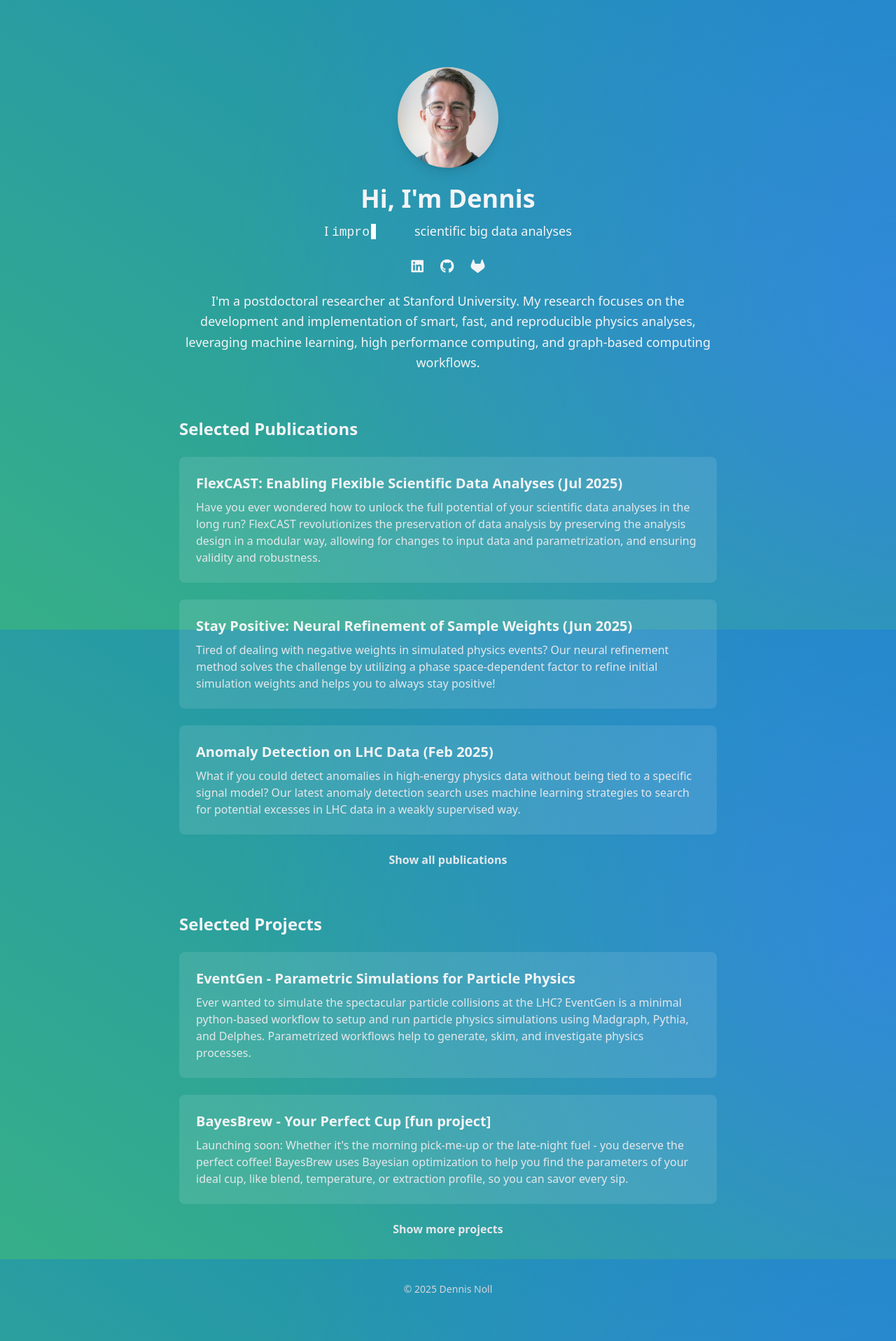
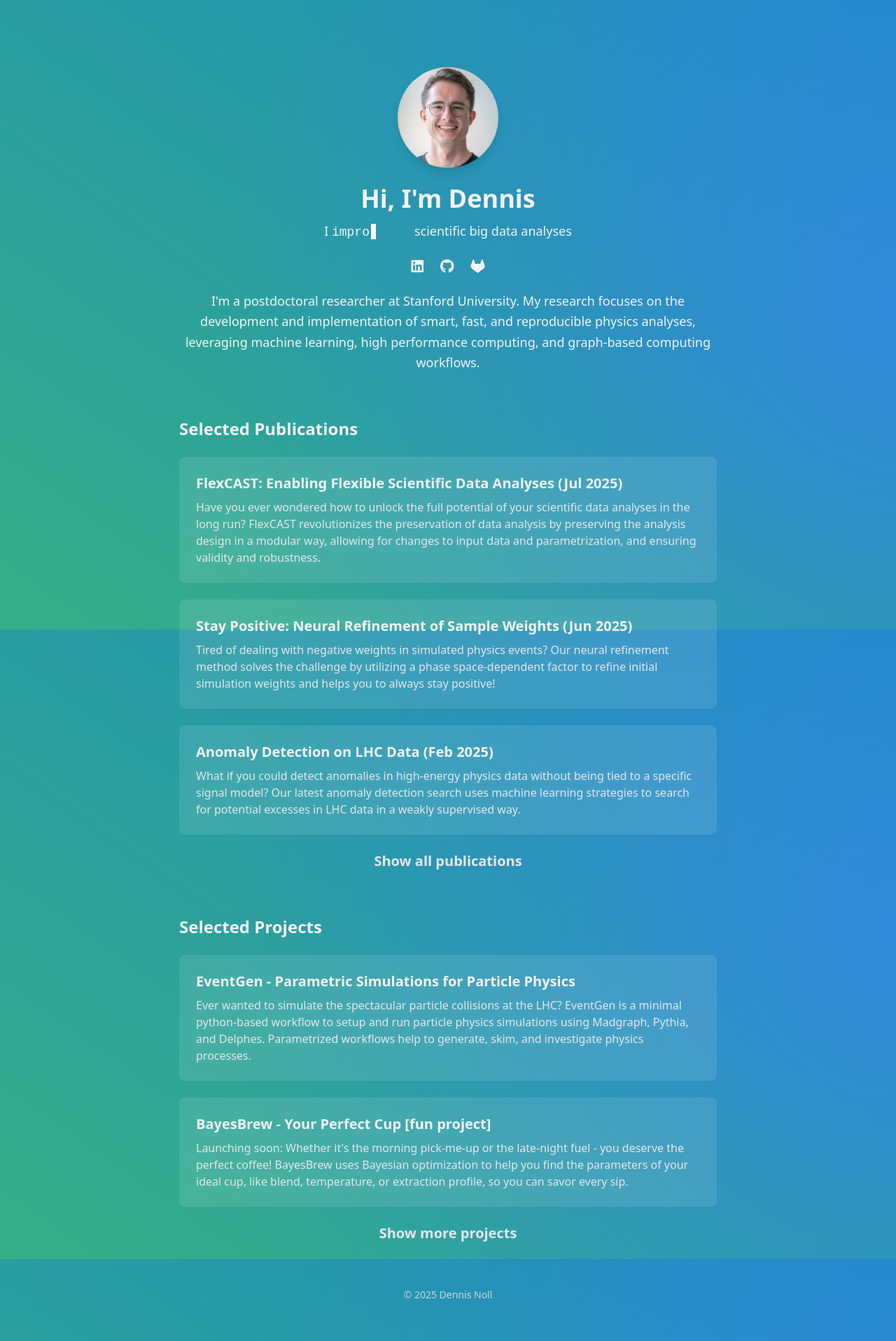
Before and after one commit to Nollde/nollde.github.io, a Jekyll site: the page index.html, which Jekyll copies as it is, in a window 1280 px wide. Shown: the whole page at 70% size. Built offline with Jekyll 4.4.1, drawn with Linux system fonts in a browser that asks for light colours; nearby versions of some CDN libraries.

Commit message:
[dev] adapt show more

```diff
--- a/index.html
+++ b/index.html
@@ -66,7 +66,7 @@
                 <p class="text-gray-200">What if you could detect anomalies in high-energy physics data without being tied to a specific signal model? Our latest anomaly detection search uses machine learning strategies to search for potential excesses in LHC data in a weakly supervised way.</p>
             </a>
         </div>
-        <div class="text-center text-gray-200 font-bold mt-6">
+        <div class="text-center text-xl font-bold mt-6">
             <a href="https://scholar.google.com/citations?user=g5-tIm4AAAAJ&hl=en" class="text-gray-200 hover:text-gray-100">Show all publications</a>
         </div>
     </section>
@@ -84,7 +84,7 @@
                 <p class="text-gray-200">Launching soon: Whether it's the morning pick-me-up or the late-night fuel - you deserve the perfect coffee! BayesBrew uses Bayesian optimization to help you find the parameters of your ideal cup, like blend, temperature, or extraction profile, so you can savor every sip.</p>
             </div>
         </div>
-        <div class="text-center text-gray-200 font-bold mt-6">
+        <div class="text-center text-xl font-bold mt-6">
             <a href="https://github.com/nollde" class="text-gray-200 hover:text-gray-100">Show more projects</a>
         </div>
     </section>
```
